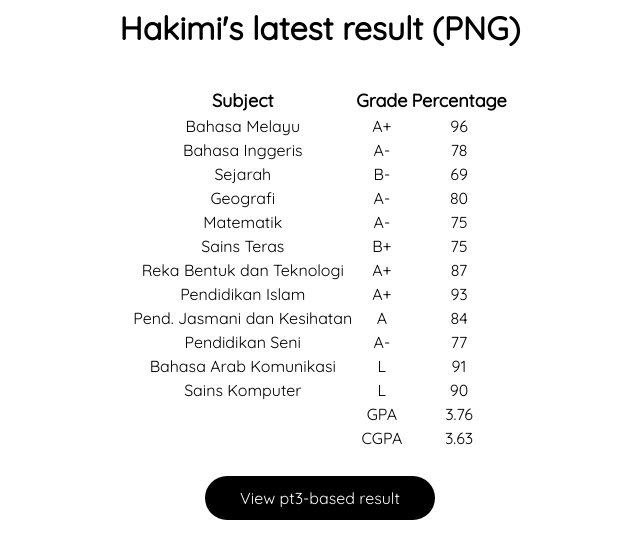
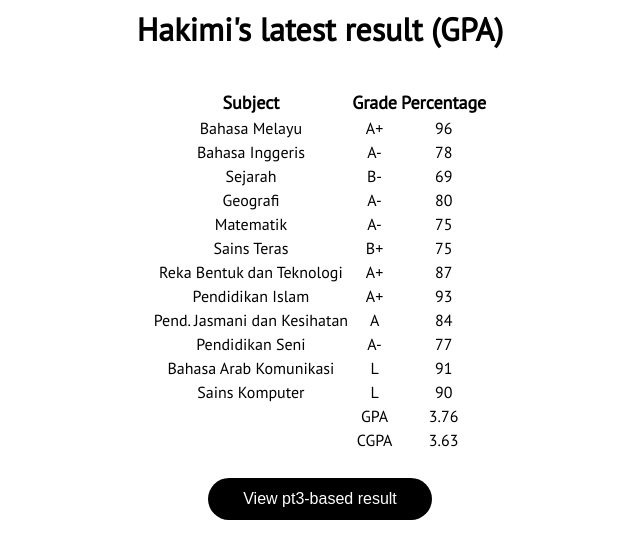
Before and after one commit to hakimifr/Hakimifr.github.io, a plain HTML site: page index.html in a window 1280 px wide. Shown: the whole page, without its empty margins (320-960 px from the left). Drawn offline with Linux system fonts and the light colour scheme.

Commit message:
Change font

```diff
--- a/index.css
+++ b/index.css
@@ -1,5 +1,5 @@
 html {
-    font-family: 'Quicksand', sans-serif;
+    font-family: 'PT Sans', sans-serif;
 }
 
 #title {
--- a/index.html
+++ b/index.html
@@ -10,11 +10,11 @@
     <!-- Fonts -->
     <link rel="preconnect" href="https://fonts.googleapis.com">
     <link rel="preconnect" href="https://fonts.gstatic.com" crossorigin>
-    <link href="https://fonts.googleapis.com/css2?family=Quicksand&display=swap" rel="stylesheet">
+    <link href="https://fonts.googleapis.com/css2?family=PT+Sans&display=swap" rel="stylesheet">
 </head>
 
 <body>
-    <header id="title">Hakimi's latest result (PNG)</header>
+    <header id="title">Hakimi's latest result (GPA)</header>
 
     <div class="div" id="table-div">
         <table class="table">
```
